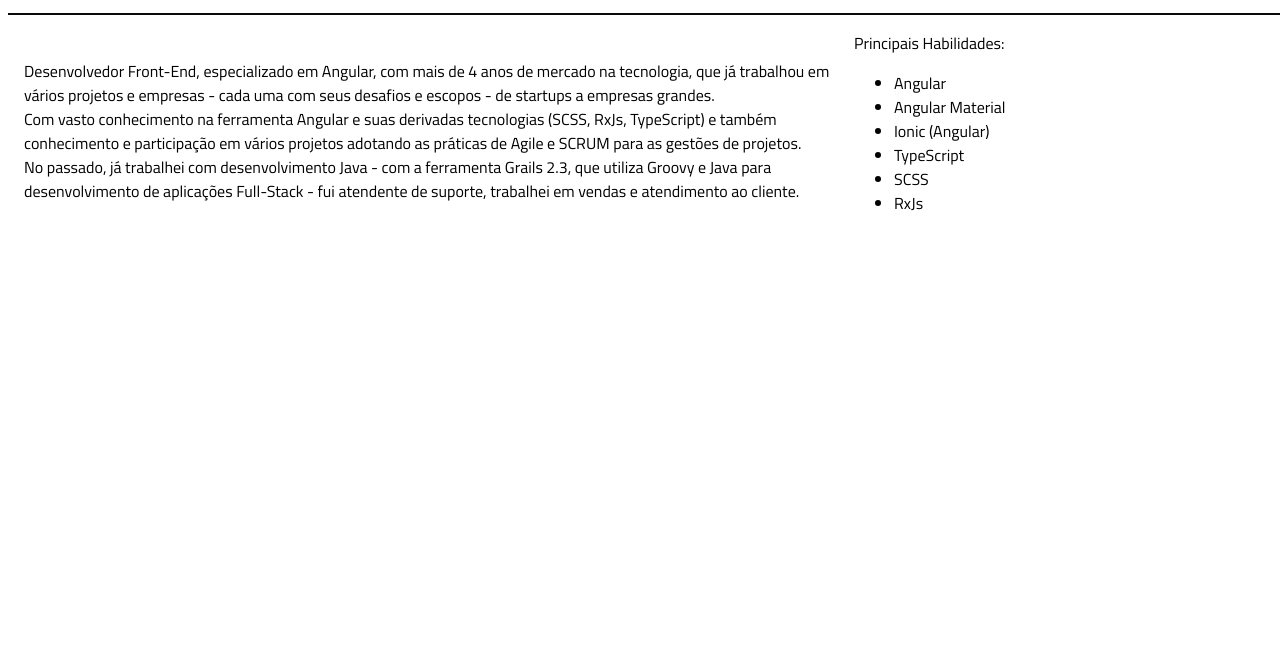
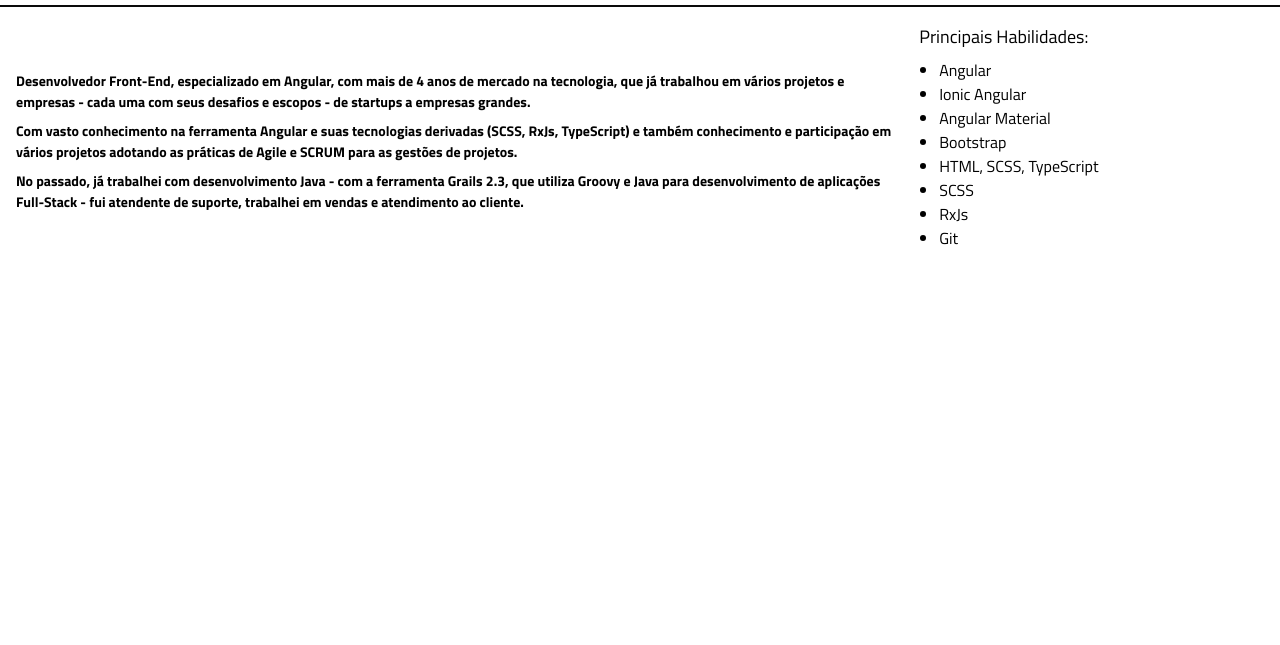
Before and after one commit to DoToMaSi/CurriculumVitae, a plain HTML site: page index.html in a window 1280 px wide. Shown: the part 155-800 px from the top of the page. Drawn offline with Linux system fonts and the light colour scheme.

Commit message:
fix: css adjustment

```diff
--- a/css/main.css
+++ b/css/main.css
@@ -3,6 +3,13 @@
 * {
     font-family: 'Titillium Web', 'Segoe UI', Tahoma, Geneva, Verdana, sans-serif;
     font-weight: 400;
+}
+
+body {
+    display: flex;
+    flex-direction: column;
+    width: 100%;
+    margin: 0px;
 }
 
 small {
@@ -59,6 +66,12 @@ h1 {
     margin: 0px;
 }
 
+ul {
+    margin: 0px;
+    padding: 8px 0px;
+    padding-left: 20px;
+}
+
 /* Utils Styles */
 
 .light-text {
@@ -66,12 +79,19 @@ h1 {
 }
 
 /* Page Styles */
+.content-wrapper {
+    display: flex;
+    flex-direction: column;
+    width: 100%;
+    height: 100%;
+}
+
 #main-info {
     display: flex;
     align-items: center;
     gap: 24px;
     padding: 16px;
-    width: 100%;
+    width: 100vw;
     border-top: 2px solid #0A0A0A;
 }
 
@@ -96,14 +116,17 @@ h1 {
     align-items: center;
     gap: 24px;
     padding: 16px;
-    width: 100%;
+    width: 100vw;
     border-top: 2px solid #0A0A0A;
 }
 
 #summary #summary-text {
-    width: 65%;
+    width: 70%;
+    display: flex;
+    flex-direction: column;
+    gap: 8px;
 }
 
 #summary #summary-skill {
-    width: 35%;
+    width: 30%;
 }
--- a/index.html
+++ b/index.html
@@ -15,6 +15,7 @@
 	</head>
 
 	<body>
+		<div class="content-wrapper">
 			<header id="main-info">
 				<div id="profile-pic">
 					&nbsp;
@@ -30,20 +31,22 @@
 
 			<section id="summary">
 				<div id="summary-text">
-				<p>Desenvolvedor Front-End, especializado em Angular, com mais de 4 anos de mercado na tecnologia, que já trabalhou em vários projetos e empresas - cada uma com seus desafios e escopos - de startups a empresas grandes.</p>
-				<p>Com vasto conhecimento na ferramenta Angular e suas derivadas tecnologias (SCSS, RxJs, TypeScript) e também conhecimento e participação em vários projetos adotando as práticas de Agile e SCRUM para as gestões de projetos.</p>
-				<p>No passado, já trabalhei com desenvolvimento Java - com a ferramenta Grails 2.3, que utiliza Groovy e Java para desenvolvimento de aplicações Full-Stack - fui atendente de suporte, trabalhei em vendas e atendimento ao cliente.</p>
+					<label><b>Desenvolvedor Front-End, especializado em Angular, com mais de 4 anos de mercado na tecnologia, que já trabalhou em vários projetos e empresas - cada uma com seus desafios e escopos - de startups a empresas grandes.</b></label>
+					<label><b>Com vasto conhecimento na ferramenta Angular e suas tecnologias derivadas (SCSS, RxJs, TypeScript) e também conhecimento e participação em vários projetos adotando as práticas de Agile e SCRUM para as gestões de projetos.</b></label>
+					<label><b>No passado, já trabalhei com desenvolvimento Java - com a ferramenta Grails 2.3, que utiliza Groovy e Java para desenvolvimento de aplicações Full-Stack - fui atendente de suporte, trabalhei em vendas e atendimento ao cliente.</b></label>
 				</div>
 
 				<div id="summary-skill">
-				Principais Habilidades:
+					<h6>Principais Habilidades:</h6>
 					<ul>
 						<li>Angular</li>
+						<li>Ionic Angular</li>
 						<li>Angular Material</li>
-					<li>Ionic (Angular)</li>
-					<li>TypeScript</li>
+						<li>Bootstrap</li>
+						<li>HTML, SCSS, TypeScript</li>
 						<li>SCSS</li>
 						<li>RxJs</li>
+						<li>Git</li>
 					</ul>
 				</div>
 			</section>
@@ -51,5 +54,6 @@
 			<section id="experience">
 
 			</section>
+		</div>
 	</body>
 </html>
```
Lines whose indentation alone changed are shown as unchanged.
